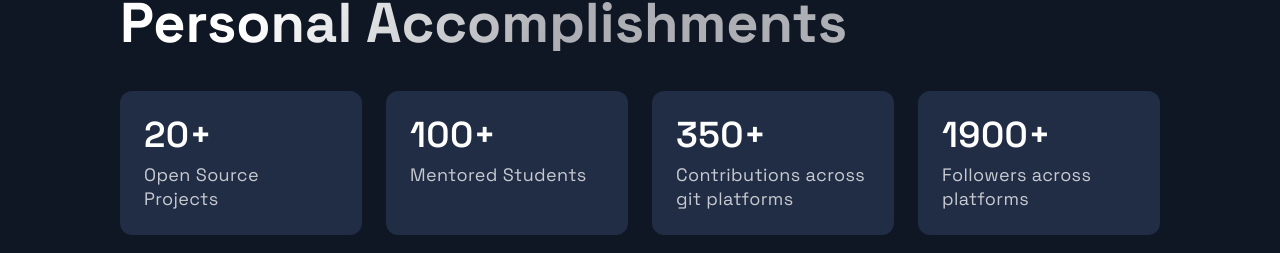
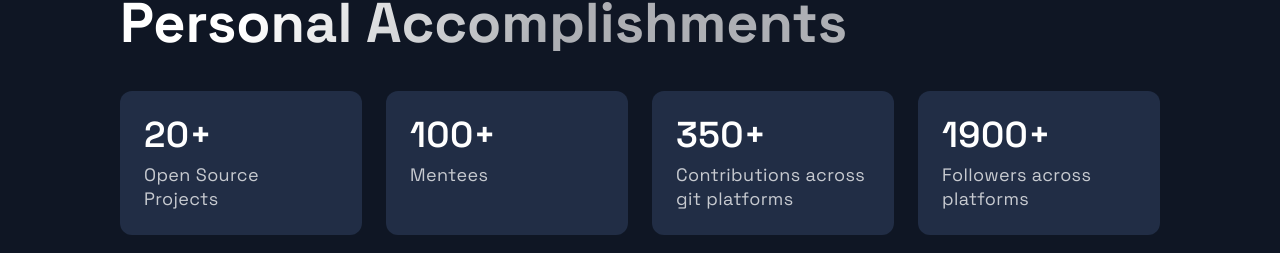
Before and after one commit to chayyccee/my_p, a Next.js app: page / in a window 1280 px wide. Shown: the part 4112-4365 px from the top of the page. Built offline with nearby package versions, Linux system fonts and the light colour scheme.

Commit message:
added resume

```diff
--- a/src/components/Footer/Footer.js
+++ b/src/components/Footer/Footer.js
@@ -28,7 +28,7 @@ const Footer = () => {
       </LinkColumn>
       <LinkColumn>
       <LinkTitle style={{ paddingLeft: '25px'}}> Articles</LinkTitle>
-        <a href="https://ekechinedu488.medium.com/"><MediumSVG /></a>
+        <a href="https://ekechinedu488.medium.com/" target="_blank"><MediumSVG /></a>
       </LinkColumn>
       </LinkList>
       <SocialIconsContainer>
--- a/src/components/Hero/Hero.js
+++ b/src/components/Hero/Hero.js
@@ -15,7 +15,7 @@ const Hero = () => (
       <SectionText>
         Welcome to my page. I am a <kbd>Full Stack</kbd> Software Developer
       </SectionText>
-      <Button onClick={() => window.location = 'https://google.com'}>My Resume</Button>
+      <Button onClick={() => window.location = 'https://pdfhost.io/v/seZ1V.wqc_ResumeChineduEke.pdf'}>My Resume</Button>
 
     </LeftSection>
   </Section>
--- a/src/constants/constants.js
+++ b/src/constants/constants.js
@@ -72,7 +72,7 @@ export const TimeLineData = [
 
 export const AccomplishmentData = [
   { number: 20, text: 'Open Source Projects'},
-  { number: 100, text: 'Mentored Students', },
+  { number: 100, text: 'Mentees', },
   { number: 350, text: 'Contributions across git platforms', },
   { number: 1900, text: 'Followers across platforms', }
 ];
```
Also changed, not shown: public/images/8.svg (deleted).
